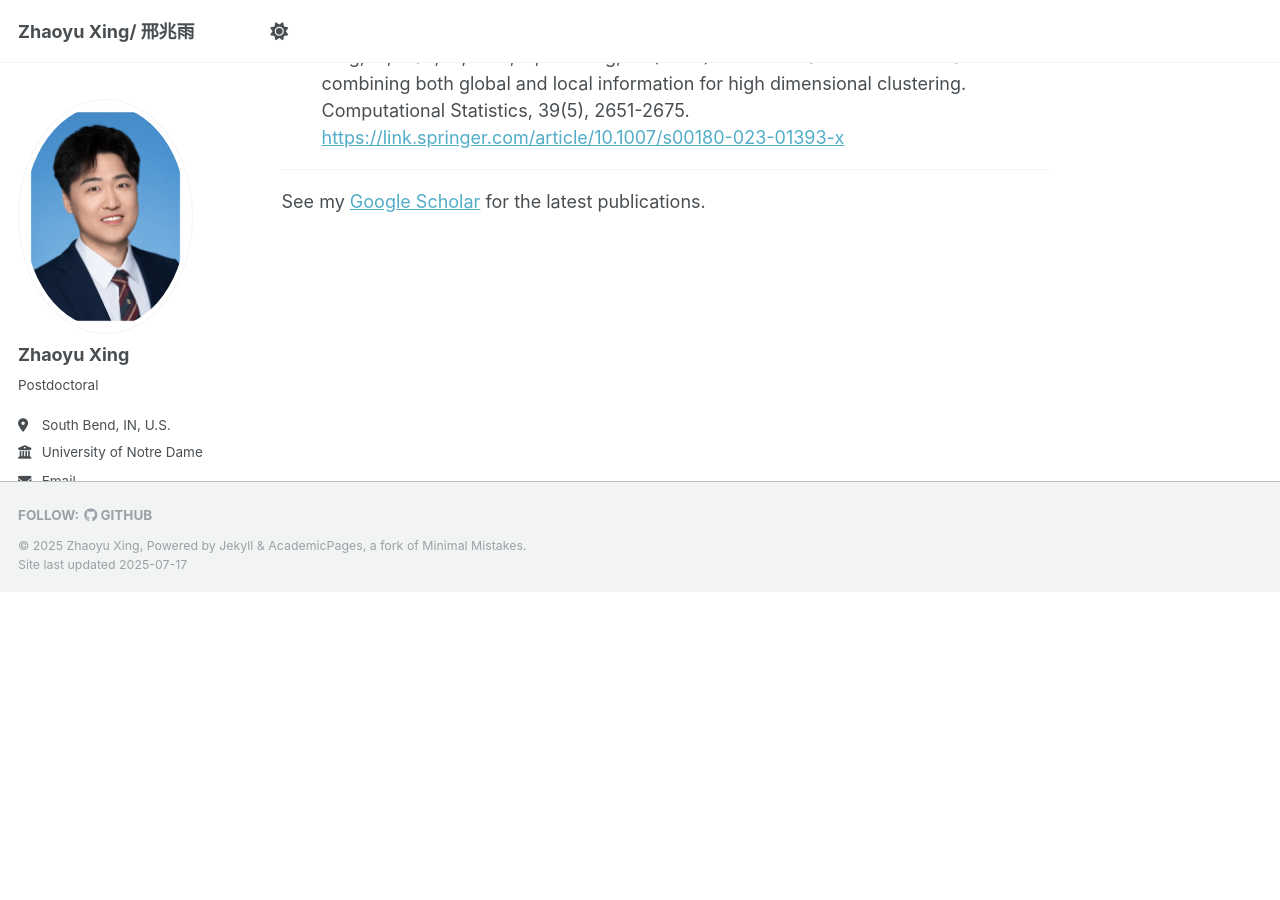
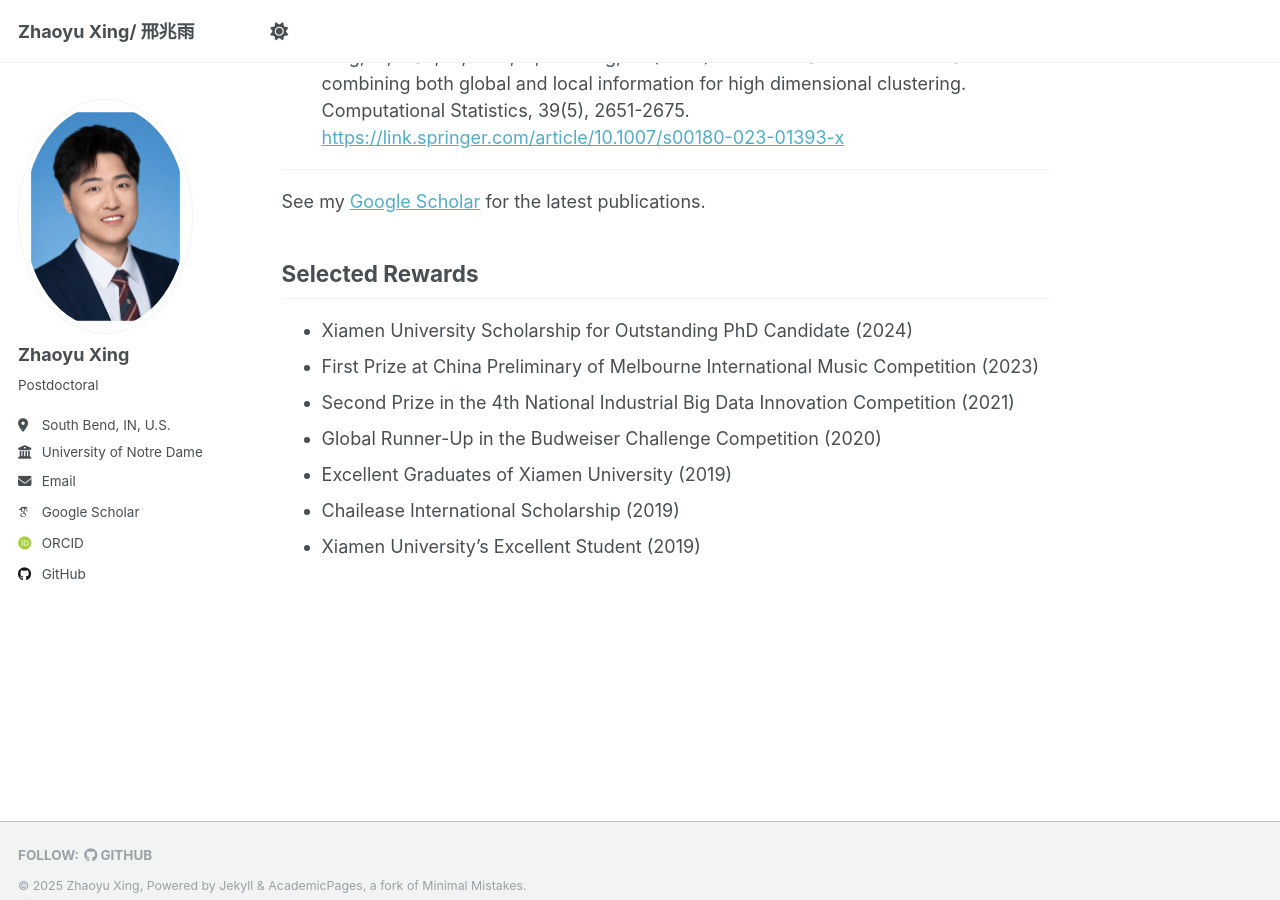
Before and after one commit to ZhaoyuXingStat/ZhaoyuXingStat.github.io, a Jekyll site: the page built from _pages/about.md, in a window 1280 px wide and 900 px high, scrolled down 1549 px. Built offline with Jekyll 4.4.1, drawn with Linux system fonts in a browser that asks for light colours; some web fonts are replaced; before the commit the page ends 2142 px from its top, so only the background shows below that.

Commit message:
Update about.md

```diff
--- a/_pages/about.md
+++ b/_pages/about.md
@@ -38,3 +38,16 @@ My research focuses on **statistical machine learning, methods, and their applic
 
 ---
 See my [Google Scholar](https://scholar.google.com/citations?user=go6euNkAAAAJ&hl=en&oi=ao) for the latest publications.
+
+
+
+
+## Selected Rewards
+
+- Xiamen University Scholarship for Outstanding PhD Candidate	(2024)
+- First Prize at China Preliminary of Melbourne International Music Competition (2023)
+- Second Prize in the 4th National Industrial Big Data Innovation Competition	(2021)
+- Global Runner-Up in the Budweiser Challenge Competition	(2020)
+- Excellent Graduates of Xiamen University (2019)
+- Chailease International Scholarship (2019)
+- Xiamen University's Excellent Student (2019)
```
